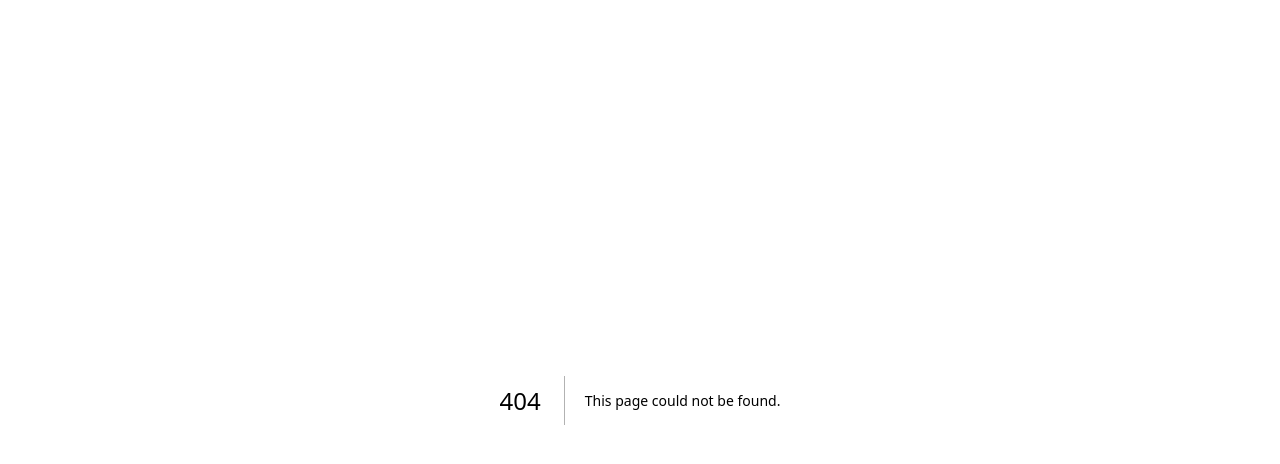
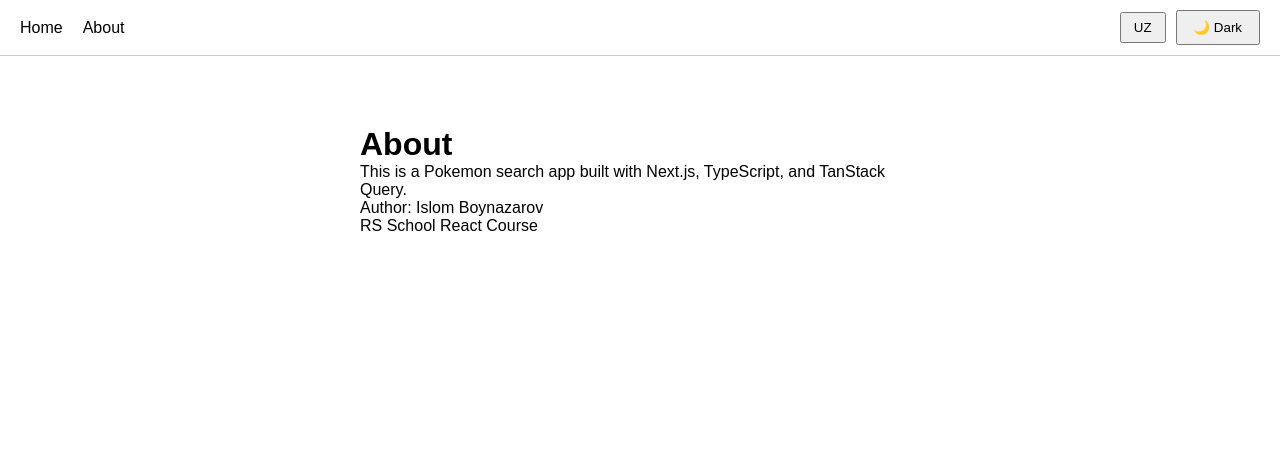
Before and after one commit to islomboynazarov/epam-short-track-tasks, a Next.js app in the folder nextjs-app/: page /en/about in a window 1280 px wide. Before the commit this address had no page. Shown: the top 464 px of the page. Built offline with nearby package versions, Linux system fonts and the light colour scheme.

Commit message:
feat: add pages

```diff
--- /dev/null
+++ b/nextjs-app/app/[locale]/about/page.tsx
@@ -0,0 +1,18 @@
+import { getTranslations } from "next-intl/server";
+
+export default async function AboutPage() {
+  const t = await getTranslations("about");
+
+  return (
+    <div style={{ maxWidth: "600px", margin: "50px auto", padding: "20px" }}>
+      <h1>{t("title")}</h1>
+      <p>{t("description")}</p>
+      <p>{t("author")}</p>
+      <p>
+        <a href="https://rs.school/react/" target="_blank" rel="noreferrer">
+          {t("link")}
+        </a>
+      </p>
+    </div>
+  );
+}
--- /dev/null
+++ b/nextjs-app/app/[locale]/layout.tsx
@@ -0,0 +1,33 @@
+import { NextIntlClientProvider } from "next-intl";
+import { getMessages } from "next-intl/server";
+import { ThemeProvider } from "../../context/ThemeContext";
+import Navigation from "../../components/Navigation";
+import ErrorBoundary from "../../components/ErrorBoundary";
+import Flyout from "../../components/Flyout";
+
+export default async function LocaleLayout({
+  children,
+  params,
+}: {
+  children: React.ReactNode;
+  params: Promise<{ locale: string }>;
+}) {
+  const { locale } = await params;
+  const messages = await getMessages();
+
+  return (
+    <html lang={locale}>
+      <body>
+        <NextIntlClientProvider messages={messages}>
+          <ThemeProvider>
+            <ErrorBoundary>
+              <Navigation />
+              {children}
+              <Flyout />
+            </ErrorBoundary>
+          </ThemeProvider>
+        </NextIntlClientProvider>
+      </body>
+    </html>
+  );
+}
```
Also changed, not shown: nextjs-app/app/[locale]/not-found.tsx (added, +11 -0 lines).
